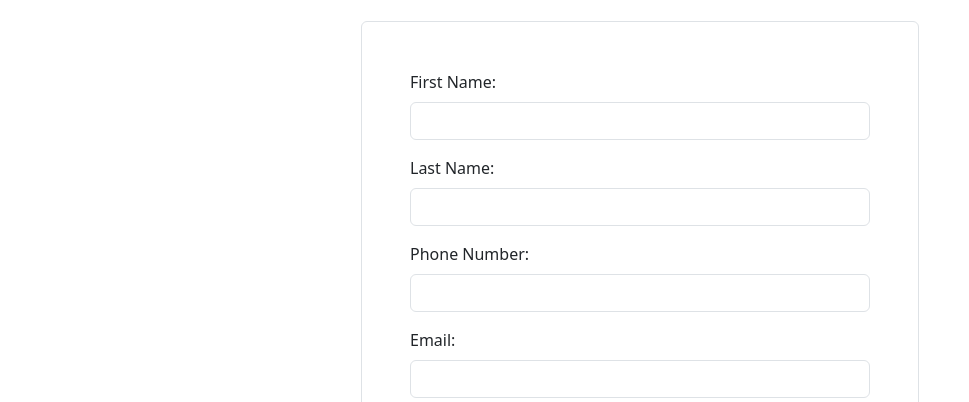
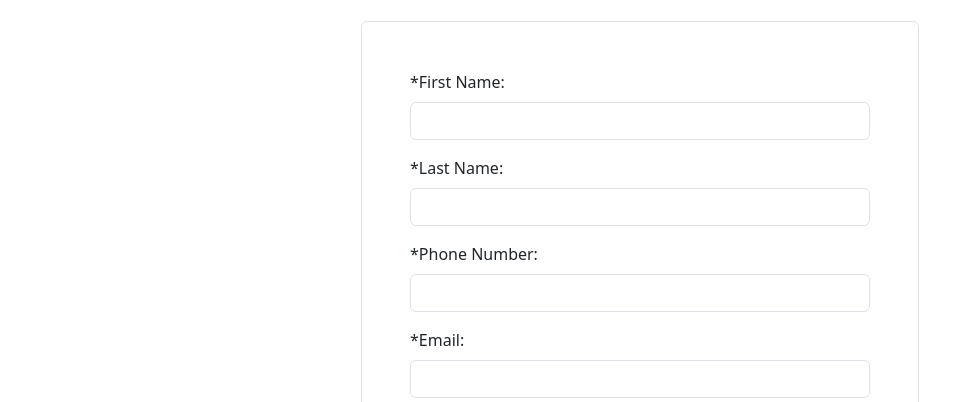
Before and after one commit to igerrits13/EmployeeManagement-Frontend, an Angular app in the folder employee-management-app/: page /create in a window 1280 px wide. Shown: the part 169-571 px from the top of the page, without its empty margins (0-969 px from the left). Built offline with nearby package versions, Linux system fonts and the light colour scheme.

Commit message:
Add form validation

```diff
--- a/employee-management-app/src/app/employee-form/employee-form.component.html
+++ b/employee-management-app/src/app/employee-form/employee-form.component.html
@@ -8,43 +8,75 @@
   <!-- Use [(ngModl)] for two way binding between backend and frontend -->
 
   <div class="mb-3">
-    <label class="form-label">First Name: </label>
+    <label class="form-label">*First Name:</label>
     <input
+      required
+      #firstName="ngModel"
       class="form-control"
       type="text"
       name="firstName"
       [(ngModel)]="employee.firstName"
     />
+    <div *ngIf="firstName.invalid && (firstName.touched || firstName.dirty)">
+      <div class="text-danger" *ngIf="firstName.errors?.['required']">
+        First Name is required
+      </div>
+    </div>
   </div>
 
   <div class="mb-3">
-    <label class="form-label">Last Name: </label>
+    <label class="form-label">*Last Name:</label>
     <input
+      required
+      #lastName="ngModel"
       class="form-control"
       type="text"
       name="lastName"
       [(ngModel)]="employee.lastName"
     />
+    <div *ngIf="lastName.invalid && (lastName.touched || lastName.dirty)">
+      <div class="text-danger" *ngIf="lastName.errors?.['required']">
+        Last Name is required
+      </div>
+    </div>
   </div>
 
   <div class="mb-3">
-    <label class="form-label">Phone Number: </label>
+    <label class="form-label">*Phone Number:</label>
     <input
+      required
+      #phone="ngModel"
       class="form-control"
       type="phone"
       name="phone"
       [(ngModel)]="employee.phone"
     />
+    <div *ngIf="phone.invalid && (phone.touched || phone.dirty)">
+      <div class="text-danger" *ngIf="phone.errors?.['required']">
+        Phone Number is required
+      </div>
+    </div>
   </div>
 
   <div>
-    <label class="form-label">Email: </label>
+    <label class="form-label">*Email:</label>
     <input
+      required
+      email
+      #email="ngModel"
       class="form-control"
       type="email"
       name="email"
       [(ngModel)]="employee.email"
     />
+    <div *ngIf="email.invalid && (email.touched || email.dirty)">
+      <div class="text-danger" *ngIf="email.errors?.['required']">
+        Email is required
+      </div>
+      <div class="text-danger" *ngIf="email.errors?.['email']">
+        Email is invalid
+      </div>
+    </div>
   </div>
 
   <div class="mb-3">
```
